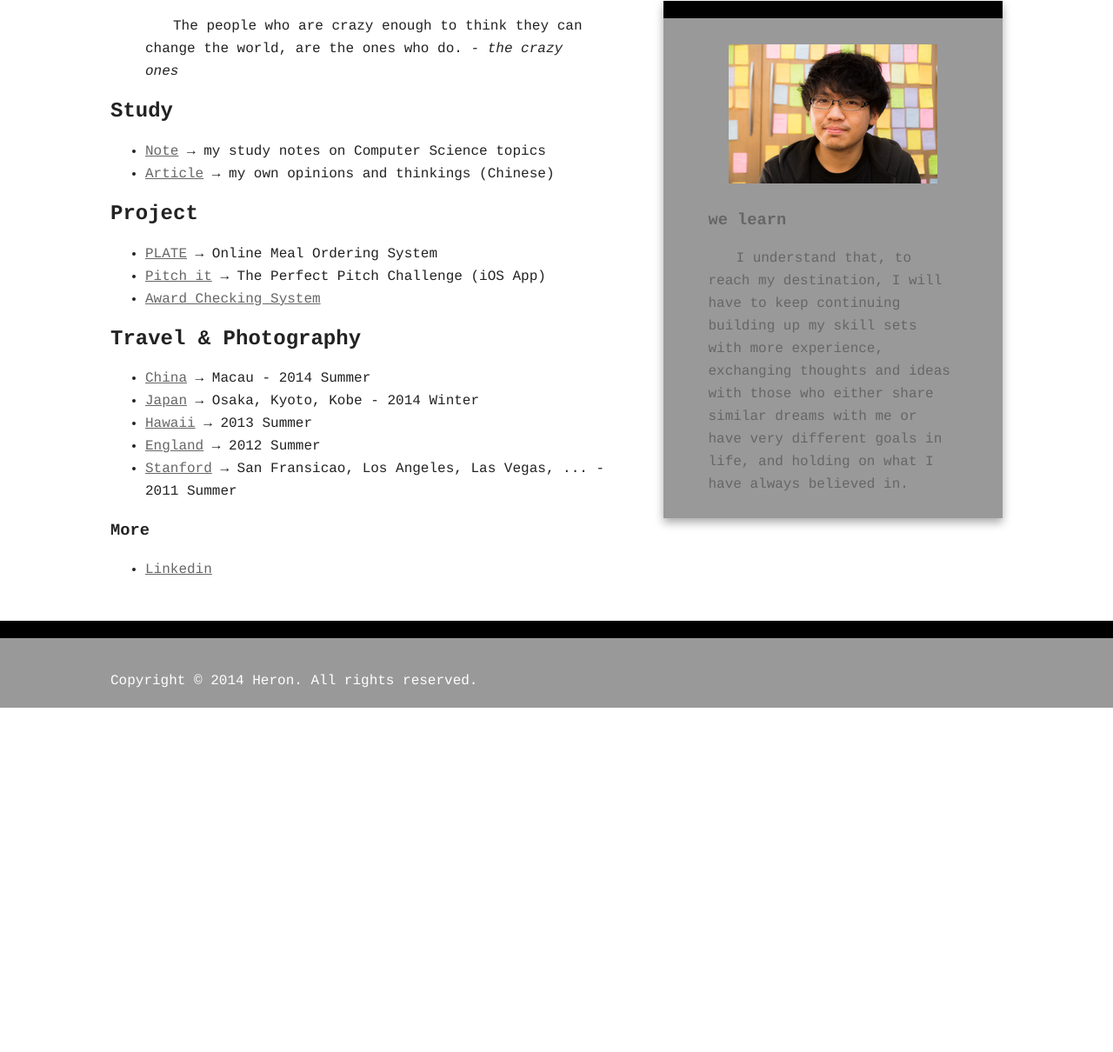
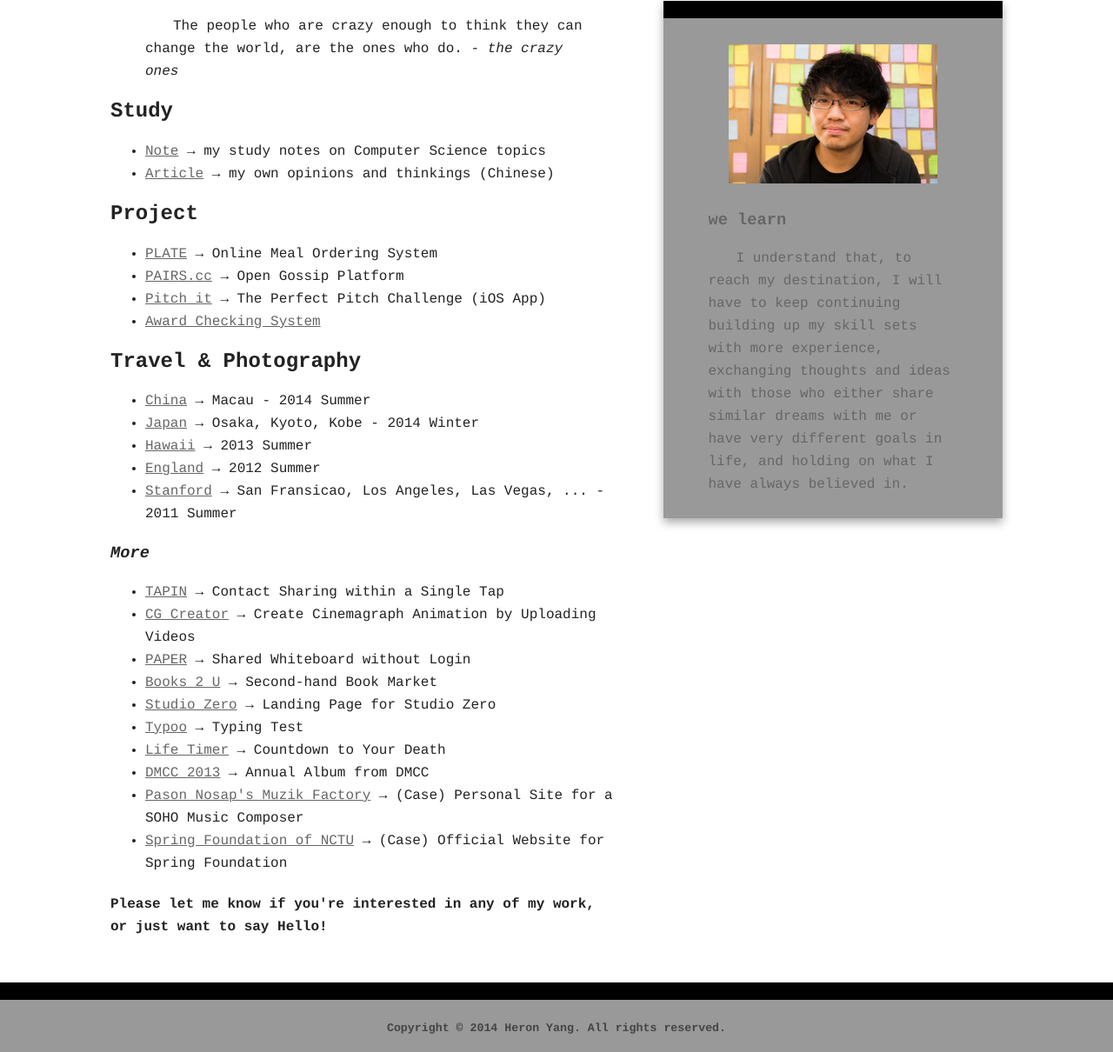
Before and after one commit to heronyang/heron.me.old, a plain HTML site: page index.html in a window 1280 px wide. Shown: the part 125-1335 px from the top of the page at 87% size. Before the commit the page ends 939 px from the top, so only its background shows below. Drawn offline with nearby package versions, Linux system fonts and the light colour scheme.

Commit message:
update with more works

```diff
--- a/css/custom.css
+++ b/css/custom.css
@@ -4,6 +4,7 @@
 .header-container {
     color: #000;
 }
+
 h1.title {
     /*font-family: "Courier New", Courier, "Lucida Sans Typewriter", "Lucida Typewriter", monospace;*/
     font-family: Papyrus, fantasy;
@@ -36,8 +37,13 @@ li p {
     padding-bottom:10px;
 }
 .footer-container {
-    height: 80px;
+    height: 60px;
 }
 footer.wrapper {
     height: 18px;
 }
+h5 {
+    color: #444;
+    margin: 0px;
+    text-align: center;
+}
--- a/index.html
+++ b/index.html
@@ -45,9 +45,9 @@
                 <img style="position:absolute;margin-top:10px;" src="img/title.png" alt="Heron Yang" height="110" width="260"/>
                 <nav>
                     <ul>
-                        <li><a href="https://www.facebook.com/heron.yang">FB</a></li>
-                        <li><a href="https://plus.google.com/+HeronYang/">G+</a></li>
-                        <li><a href="mailto:heron.yang.tw@gmail.com">Email</a></li>
+                        <li><a target="_blank" href="https://www.facebook.com/heron.yang">FB</a></li>
+                        <li><a target="_blank" href="https://www.linkedin.com/in/heronyang">Linkedin</a></li>
+                        <li><a target="_blank" href="mailto:heron.yang.tw@gmail.com">Email</a></li>
                     </ul>
                 </nav>
             </header>
@@ -74,27 +74,38 @@
                     <section>
                         <h2>Project</h2>
                         <ul>
-                            <li><p><a class="link" href="http://plate.tw/">PLATE</a> &#8594 Online Meal Ordering System</li>
-                            <li><p><a class="link" href="http://pitchit.nctucs.net/">Pitch it</a> &#8594 The Perfect Pitch Challenge (iOS App)</p></li>
-                            <li><a class="link" href="http://itrs.tw/wiki/Award-checking_System">Award Checking System</a></li>
+                            <li><p><a target="_blank" class="link" href="http://plate.tw/">PLATE</a> &#8594 Online Meal Ordering System</li>
+                            <li><p><a target="_blank" class="link" href="http://www.pairs.cc/">PAIRS.cc</a> &#8594 Open Gossip Platform</li>
+                            <li><p><a target="_blank" class="link" href="http://pitchit.nctucs.net/">Pitch it</a> &#8594 The Perfect Pitch Challenge (iOS App)</p></li>
+                            <li><a target="_blank" class="link" href="http://itrs.tw/wiki/Award-checking_System">Award Checking System</a></li>
                         </ul>
                     </section>
                     <section>
                         <h2>Travel & Photography</h2>
                         <ul>
-                            <li><p><a class="link" href="https://plus.google.com/photos/+HeronYang/albums/6029964355378343505">China</a> &#8594 Macau - 2014 Summer</p></li>
-                            <li><p><a class="link" href="http://heron-japan.blogspot.com/">Japan</a> &#8594 Osaka, Kyoto, Kobe - 2014 Winter</p></li>
-                            <li><p><a class="link" href="http://heron-hawaii.blogspot.tw/">Hawaii</a> &#8594 2013 Summer</p></li>
-                            <li><p><a class="link" href="http://heron-england.blogspot.tw/">England</a> &#8594 2012 Summer</p></li>
-                            <li><p><a class="link" href="http://heron-stanford.blogspot.tw/">Stanford</a> &#8594 San Fransicao, Los Angeles, Las Vegas, ... - 2011 Summer</p></li>
+                            <li><p><a target="_blank" class="link" href="https://plus.google.com/photos/+HeronYang/albums/6029964355378343505">China</a> &#8594 Macau - 2014 Summer</p></li>
+                            <li><p><a target="_blank" class="link" href="http://heron-japan.blogspot.com/">Japan</a> &#8594 Osaka, Kyoto, Kobe - 2014 Winter</p></li>
+                            <li><p><a target="_blank" class="link" href="http://heron-hawaii.blogspot.tw/">Hawaii</a> &#8594 2013 Summer</p></li>
+                            <li><p><a target="_blank" class="link" href="http://heron-england.blogspot.tw/">England</a> &#8594 2012 Summer</p></li>
+                            <li><p><a target="_blank" class="link" href="http://heron-stanford.blogspot.tw/">Stanford</a> &#8594 San Fransicao, Los Angeles, Las Vegas, ... - 2011 Summer</p></li>
                         </ul>
                     </section>
-                    <footer>
-                        <h3>More</h3>
+                    <section>
+                        <h3><i>More</i></h3>
                         <ul>
-                            <li><a class="link" href="http://tw.linkedin.com/in/heronyang">Linkedin</a></li>
+                            <li><p><a target="_blank" class="link" href="http://tap-in.me/">TAPIN</a> &#8594 Contact Sharing within a Single Tap</p></li>
+                            <li><p><a target="_blank" class="link" href="http://cg.nctucs.net/">CG Creator</a> &#8594 Create Cinemagraph Animation by Uploading Videos</p></li>
+                            <li><p><a target="_blank" class="link" href="http://paper.nctucs.net/">PAPER</a> &#8594 Shared Whiteboard without Login</p></li>
+                            <li><p><a target="_blank" class="link" href="http://books-2u.appspot.com/">Books 2 U</a> &#8594 Second-hand Book Market</p></li>
+                            <li><p><a target="_blank" class="link" href="http://studio-zero.cc/">Studio Zero</a> &#8594 Landing Page for Studio Zero</p></li>
+                            <li><p><a target="_blank" class="link" href="http://typoo.nctucs.net/">Typoo</a> &#8594 Typing Test</p></li>
+                            <li><p><a target="_blank" class="link" href="http://life-timer.appspot.com/">Life Timer</a> &#8594 Countdown to Your Death</p></li>
+                            <li><p><a target="_blank" class="link" href="http://dmcc-2013.appspot.com/">DMCC 2013</a> &#8594 Annual Album from DMCC</p></li>
+                            <li><p><a target="_blank" class="link" href="http://pason-nosap.appspot.com/">Pason Nosap's Muzik Factory</a> &#8594 (Case) Personal Site for a SOHO Music Composer</p></li>
+                            <li><p><a target="_blank" class="link" href="http://www.spring.org.tw/">Spring Foundation of NCTU</a> &#8594 (Case) Official Website for Spring Foundation</p></li>
                         </ul>
-                    </footer>
+                    </seciont>
+                    <h4>Please let me know if you're interested in any of my work, or just want to say Hello!</h4>
                 </article>
 
                 <aside>
@@ -110,7 +121,7 @@
 
         <div class="footer-container">
             <footer class="wrapper">
-                <p>Copyright &copy; 2014 Heron. All rights reserved.</p>
+                <h5>Copyright &copy; 2014 Heron Yang. All rights reserved.</h5>
             </footer>
         </div>
 
```
